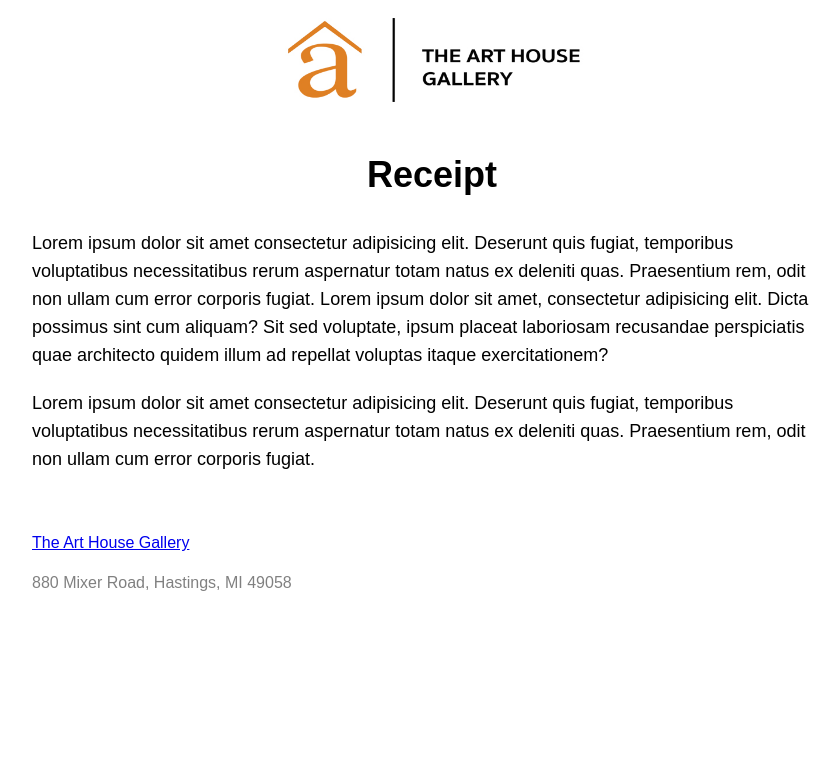
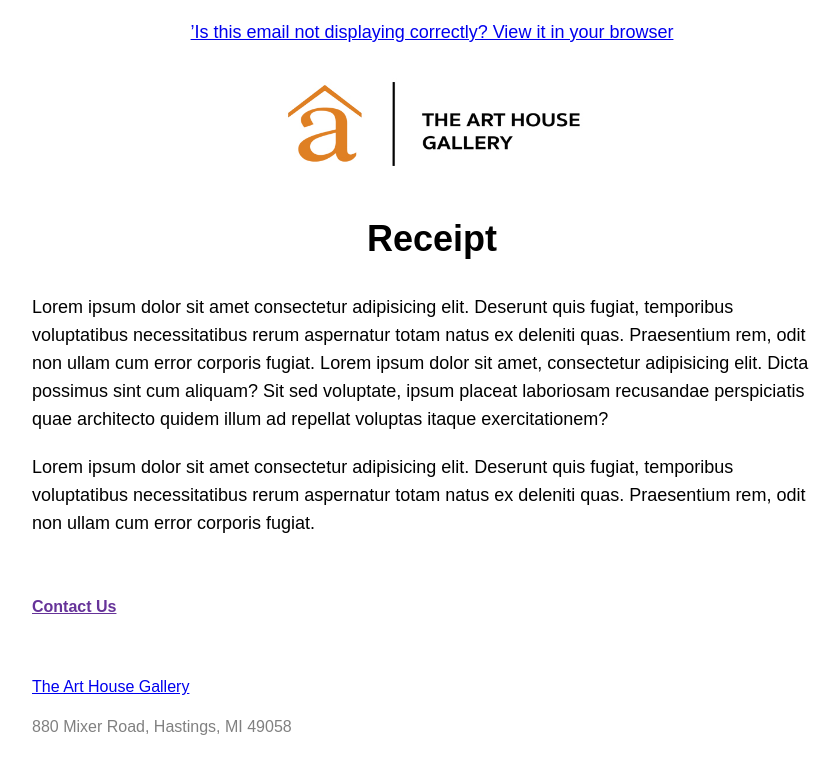
Before and after one commit to orue/gallery-email, a plain HTML site: page index.html in a window 1280 px wide. Shown: the whole page, without its empty margins (208-1048 px from the left). Drawn offline with Linux system fonts and the light colour scheme.

Commit message:
Add in browser link

```diff
--- a/index.html
+++ b/index.html
@@ -61,6 +61,7 @@
 	<body id="body" style="margin: 0 !important; padding: 0 !important;">
 
 		<div style="color: black; font-family: sans-serif; font-size: 18px; line-height: 28px; margin: 0 auto; max-width: 800px;">
+			<p style="text-align: center; "><a href=”[BROWSER_PREVIEW]”>’Is this email not displaying correctly? View it in your browser</a></p>
 			<!-- Logo -->
 			<center><img src="/images/logo.jpg" alt="" width="350" style="display: block; margin: 0 auto;"></center>
 			<!-- Header -->
@@ -71,6 +72,7 @@
 			<!-- button -->
 			<!-- Footer -->
 			<div style="color: gray; font-family: sans-serif; font-size: 16px; line-height: 20px;">
+				<p style="margin: 60px 0 20px 0;"><a href="#" style="color: rebeccapurple; font-weight: bold;">Contact Us</a></p>
 				<p style="margin: 60px 0 20px 0;"><a href="https://thearthouse.us/">The Art House Gallery</a></p>
 				<p style="margin: 0 0 60px 0;">	880 Mixer Road, Hastings, MI 49058</p>
 			</div>
```
